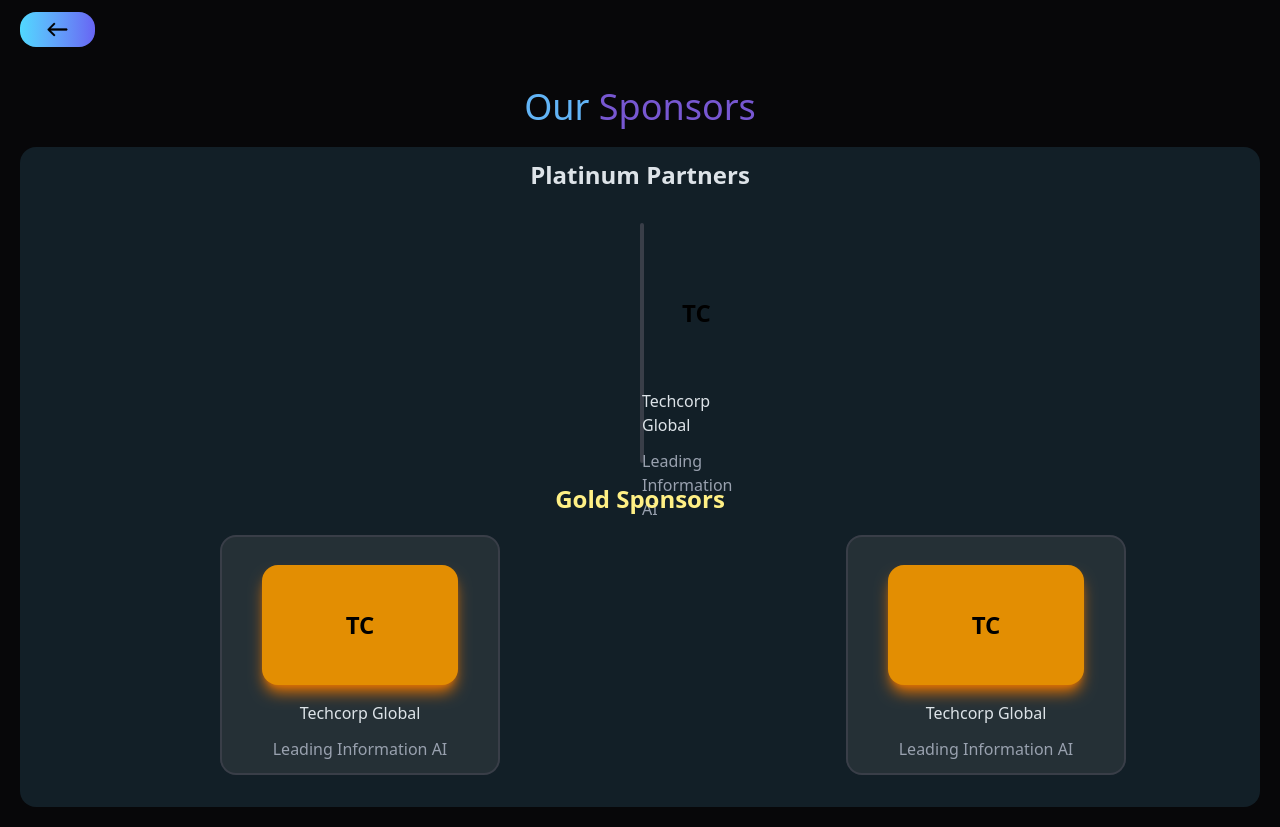
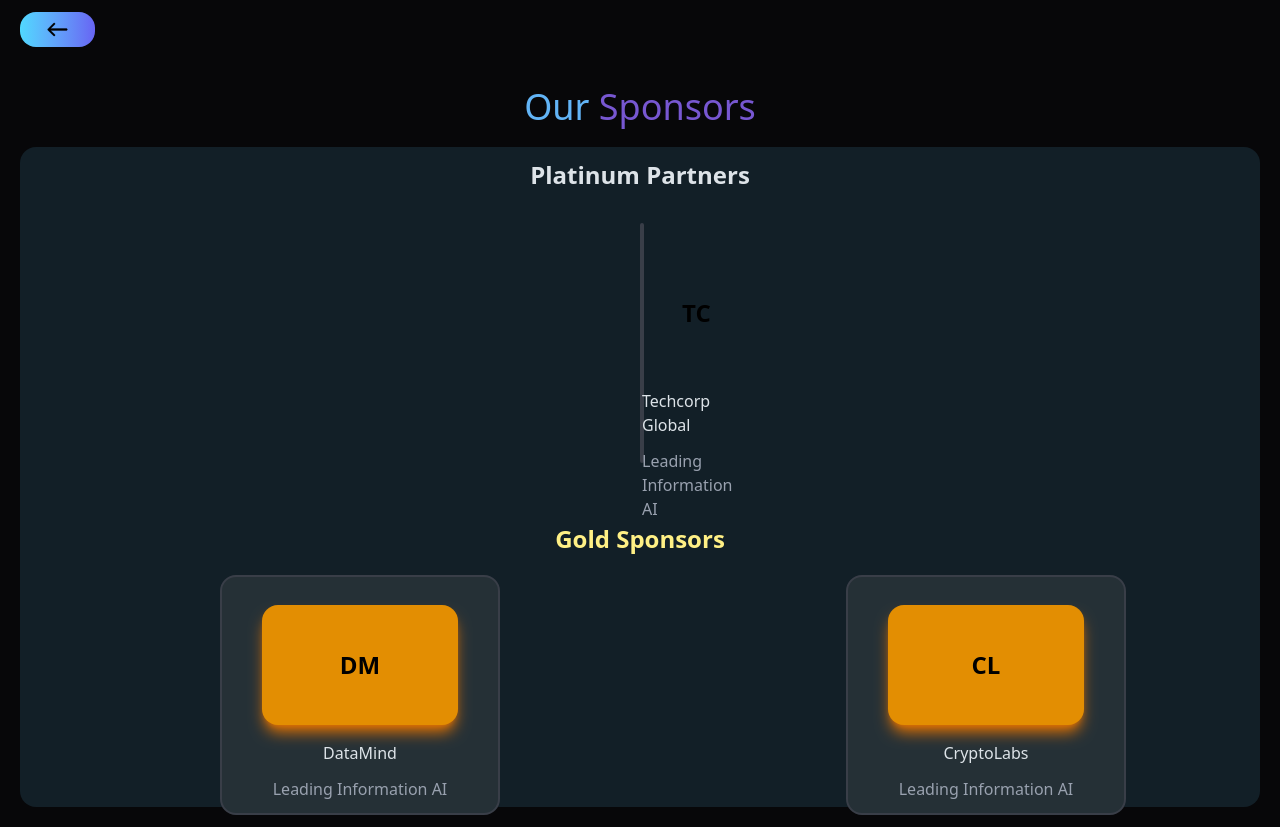
Before and after one commit to Samuel-joseph05/chain-submmit, a React (Vite) app: page /sponsors in a window 1280 px wide. Built offline with nearby package versions, Linux system fonts and the light colour scheme.

Commit message:
style(ui): adjust padding, margin, and component styles

```diff
--- a/src/Sponsors.jsx
+++ b/src/Sponsors.jsx
@@ -40,7 +40,7 @@ function Sponsors() {
               </p>
             </div>
           </div>
-          <div className="text-center md:p-5 p-5">
+          <div className="text-center md:p-5 p-7 mt-10">
             <h1 className="text-yellow-200 md:text-2xl font-bold">
               Gold Sponsors
             </h1>
@@ -49,11 +49,11 @@ function Sponsors() {
           <div className="grid grid-cols-1 md:grid-cols-2 gap-5 md:gap-3">
             <div className=" w-auto  h-60 md:h-60 md:w-70  md:mx-50 mx-12 bg-[#253036] border-2 border-solid border-[#393e48] rounded-2xl">
               <div className="w-auto h-30 mx-10 mt-7 bg-[#e38e02] text-black text-2xl shadow-lg shadow-amber-600 place-content-center text-center rounded-2xl font-bold">
-                TC
+                DM
               </div>
               <div>
                 <h3 className="text-center text-[#dde3e8] font-medium mt-4">
-                  Techcorp Global
+                  DataMind
                 </h3>
                 <p className=" text-center text-gray-400 font-light mt-3">
                   {" "}
@@ -63,11 +63,11 @@ function Sponsors() {
             </div>
             <div className=" w-auto  h-60 md:h-60 md:w-70 md:mx-50 mx-12  bg-[#253036] border-2 border-solid border-[#393e48] rounded-2xl">
               <div className="w-auto h-30 mx-10 mt-7 bg-[#e38e02] text-black text-2xl shadow-lg shadow-amber-600 place-content-center text-center rounded-2xl font-bold">
-                TC
+                CL
               </div>
               <div>
                 <h3 className="text-center text-[#dde3e8] font-medium mt-4">
-                  Techcorp Global
+                  CryptoLabs
                 </h3>
                 <p className=" text-center text-gray-400 font-light mt-3 ">
                   {" "}
```
